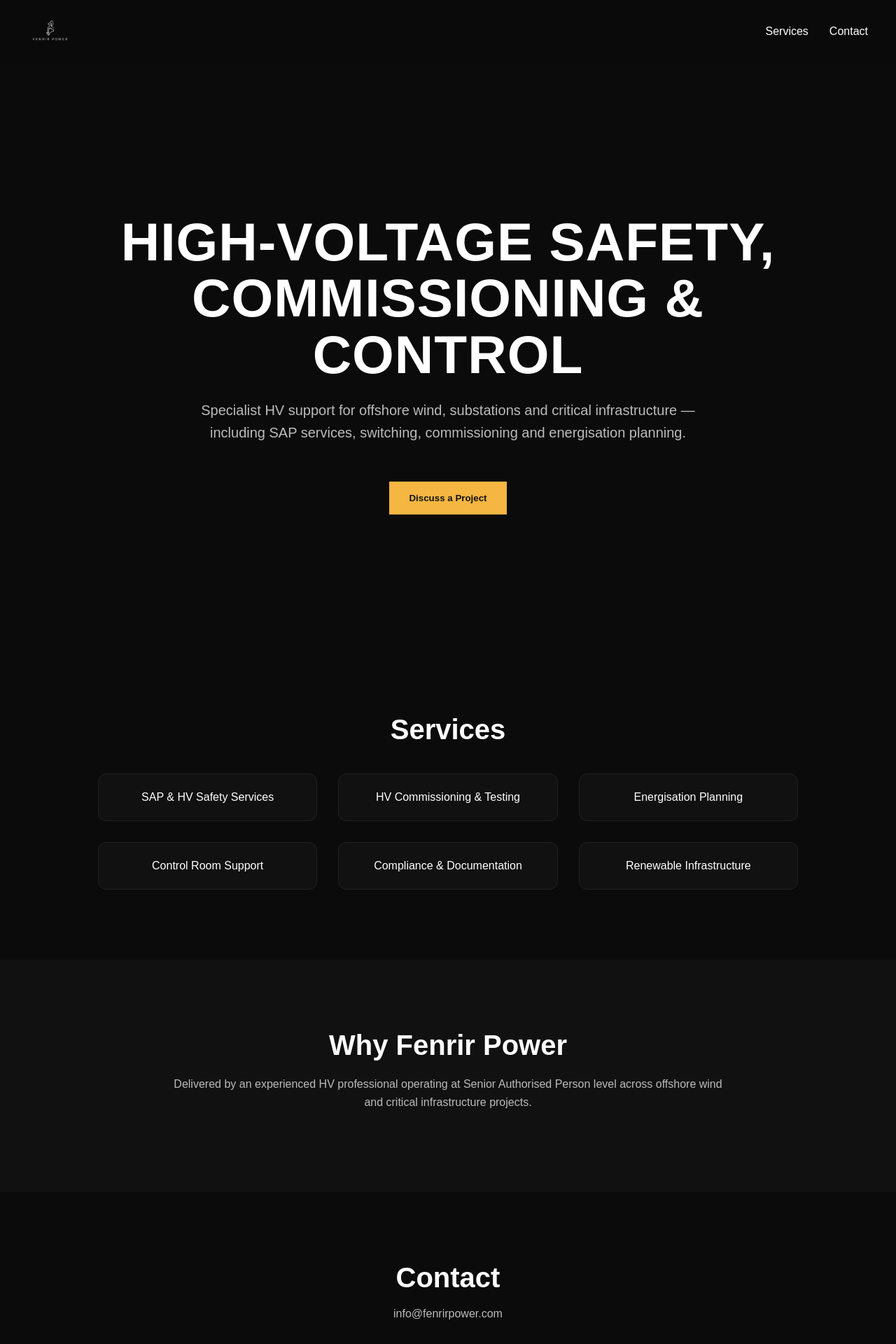
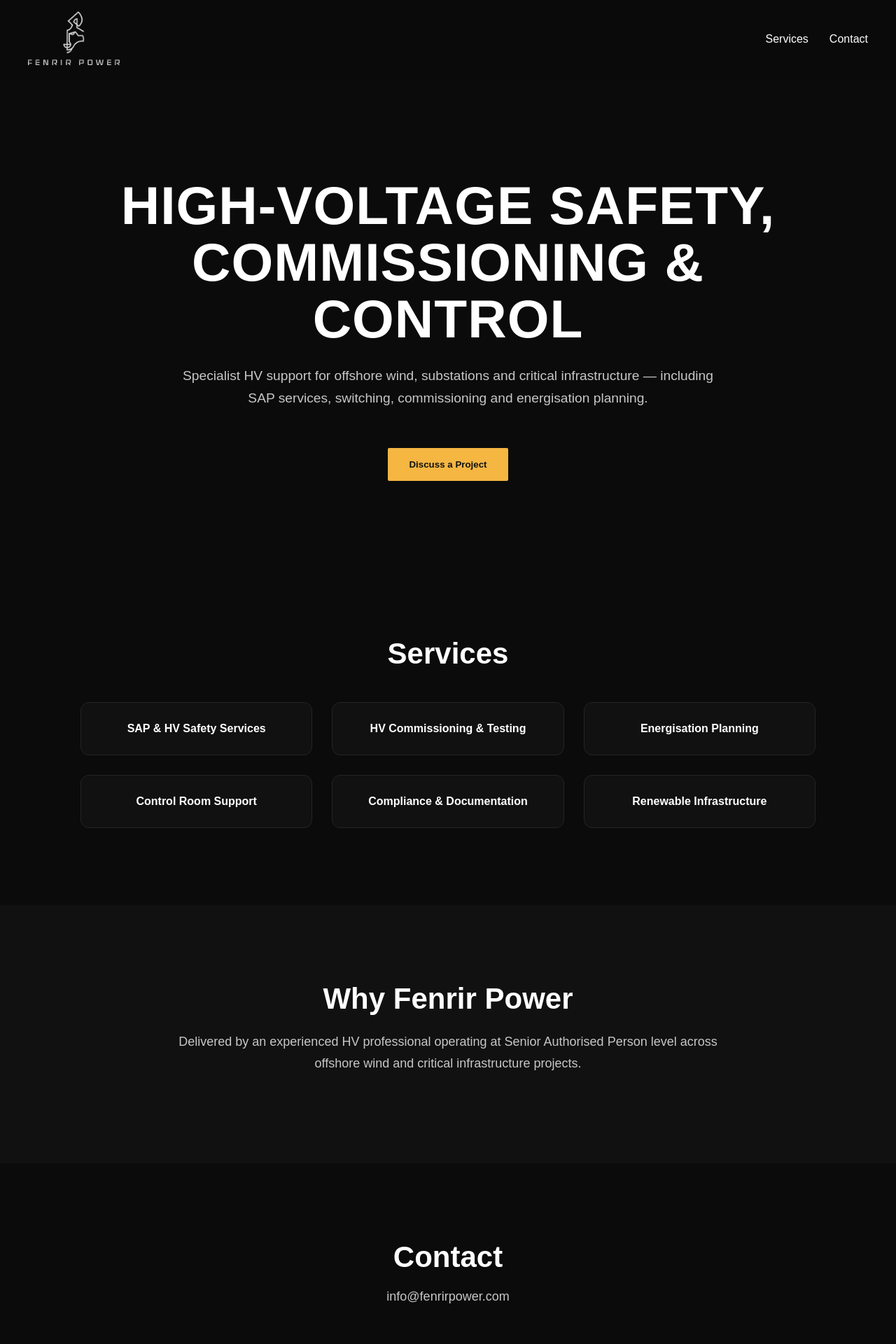
Before and after one commit to callum-ops/fenrir-power-website, a React (Vite) app: page / in a window 1280 px wide. Shown: the top 1920 px of the page at 70% size. Built offline with nearby package versions, Linux system fonts and the light colour scheme.

Commit message:
Update App.jsx

```diff
--- a/src/App.jsx
+++ b/src/App.jsx
@@ -11,22 +11,24 @@
         display: "flex",
         justifyContent: "space-between",
         alignItems: "center",
-        padding: "20px 40px",
-        background: "rgba(11,11,11,0.7)",
+        padding: "18px 40px",
+        background: "rgba(11,11,11,0.75)",
         backdropFilter: "blur(10px)",
         zIndex: 1000,
         boxSizing: "border-box"
       }}>
         <img
-          src="/fulllogo_transparent-white.png"
+          src="/fulllogo_transparent_nobuffer-White.png"
           alt="Fenrir Power"
           style={{
-            height: "50px",
-            objectFit: "contain"
+            height: "clamp(70px, 6vw, 110px)",
+            objectFit: "contain",
+            display: "block",
+            transform: "translateY(-2px)"
           }}
         />
 
-        <div style={{ display: "flex", gap: "30px" }}>
+        <div style={{ display: "flex", gap: "30px", fontSize: "16px" }}>
           <a href="#services" style={{ color: "white", textDecoration: "none" }}>Services</a>
           <a href="#contact" style={{ color: "white", textDecoration: "none" }}>Contact</a>
         </div>
@@ -35,31 +37,33 @@
       {/* HERO */}
       <section style={{
         minHeight: "100vh",
-        paddingTop: "120px",
+        paddingTop: "140px",
         paddingInline: "20px",
         display: "flex",
         flexDirection: "column",
         justifyContent: "center",
         alignItems: "center",
-        textAlign: "center"
+        textAlign: "center",
+        boxSizing: "border-box"
       }}>
         <h1 style={{
-          fontSize: "clamp(40px, 6vw, 80px)",
+          fontSize: "clamp(42px, 6vw, 82px)",
           lineHeight: "1.05",
           letterSpacing: "1px",
-          maxWidth: "950px",
-          margin: 0
+          maxWidth: "980px",
+          margin: 0,
+          fontWeight: "800"
         }}>
           HIGH-VOLTAGE SAFETY,<br />
           COMMISSIONING & CONTROL
         </h1>
 
         <p style={{
-          marginTop: "24px",
-          fontSize: "20px",
-          maxWidth: "760px",
-          color: "#bbb",
-          lineHeight: "1.6"
+          marginTop: "26px",
+          fontSize: "clamp(17px, 1.5vw, 21px)",
+          maxWidth: "780px",
+          color: "#c7c7c7",
+          lineHeight: "1.65"
         }}>
           Specialist HV support for offshore wind, substations and critical infrastructure — including SAP services, switching, commissioning and energisation planning.
         </p>
@@ -67,14 +71,15 @@
         <a href="mailto:info@fenrirpower.com">
           <button
             style={{
-              marginTop: "34px",
-              padding: "16px 28px",
+              marginTop: "36px",
+              padding: "16px 30px",
               background: "#f5b642",
               color: "#111",
               border: "none",
-              fontWeight: "bold",
+              fontWeight: "700",
               cursor: "pointer",
-              transition: "0.3s"
+              transition: "0.3s",
+              borderRadius: "2px"
             }}
             onMouseOver={e => e.target.style.background = "#ffffff"}
             onMouseOut={e => e.target.style.background = "#f5b642"}
@@ -86,17 +91,18 @@
 
       {/* SERVICES */}
       <section id="services" style={{
-        padding: "100px 20px",
-        textAlign: "center"
+        padding: "110px 20px",
+        textAlign: "center",
+        boxSizing: "border-box"
       }}>
-        <h2 style={{ fontSize: "40px", margin: 0 }}>Services</h2>
+        <h2 style={{ fontSize: "42px", margin: 0 }}>Services</h2>
 
         <div style={{
-          marginTop: "40px",
+          marginTop: "45px",
           display: "grid",
           gridTemplateColumns: "repeat(auto-fit, minmax(250px, 1fr))",
-          gap: "30px",
-          maxWidth: "1000px",
+          gap: "28px",
+          maxWidth: "1050px",
           marginInline: "auto"
         }}>
           {[
@@ -108,10 +114,11 @@
             "Renewable Infrastructure"
           ].map((item) => (
             <div key={item} style={{
-              padding: "24px",
-              border: "1px solid #222",
+              padding: "28px",
+              border: "1px solid #242424",
               borderRadius: "12px",
-              background: "#111"
+              background: "#111",
+              fontWeight: "600"
             }}>
               {item}
             </div>
@@ -121,18 +128,20 @@
 
       {/* AUTHORITY */}
       <section style={{
-        padding: "100px 20px",
+        padding: "110px 20px",
         textAlign: "center",
-        background: "#111"
+        background: "#111",
+        boxSizing: "border-box"
       }}>
-        <h2 style={{ fontSize: "40px", margin: 0 }}>Why Fenrir Power</h2>
+        <h2 style={{ fontSize: "42px", margin: 0 }}>Why Fenrir Power</h2>
 
         <p style={{
-          marginTop: "20px",
-          maxWidth: "800px",
+          marginTop: "22px",
+          maxWidth: "820px",
           marginInline: "auto",
-          color: "#bbb",
-          lineHeight: "1.6"
+          color: "#c7c7c7",
+          lineHeight: "1.7",
+          fontSize: "18px"
         }}>
           Delivered by an experienced HV professional operating at Senior Authorised Person level across offshore wind and critical infrastructure projects.
         </p>
@@ -140,12 +149,13 @@
 
       {/* CONTACT */}
       <section id="contact" style={{
-        padding: "100px 20px",
-        textAlign: "center"
+        padding: "110px 20px",
+        textAlign: "center",
+        boxSizing: "border-box"
       }}>
-        <h2 style={{ fontSize: "40px", margin: 0 }}>Contact</h2>
+        <h2 style={{ fontSize: "42px", margin: 0 }}>Contact</h2>
 
-        <p style={{ marginTop: "20px", color: "#bbb" }}>
+        <p style={{ marginTop: "22px", color: "#c7c7c7", fontSize: "18px" }}>
           info@fenrirpower.com
         </p>
       </section>
```
